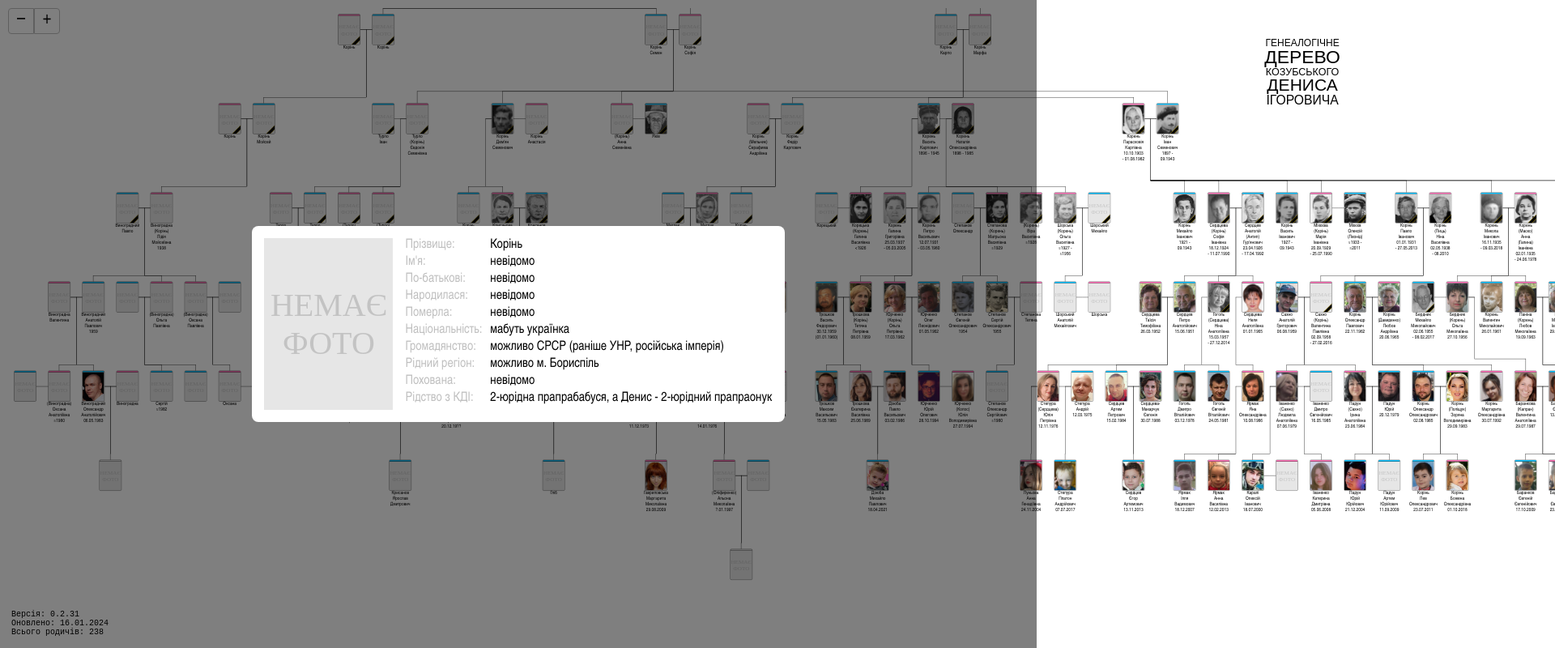
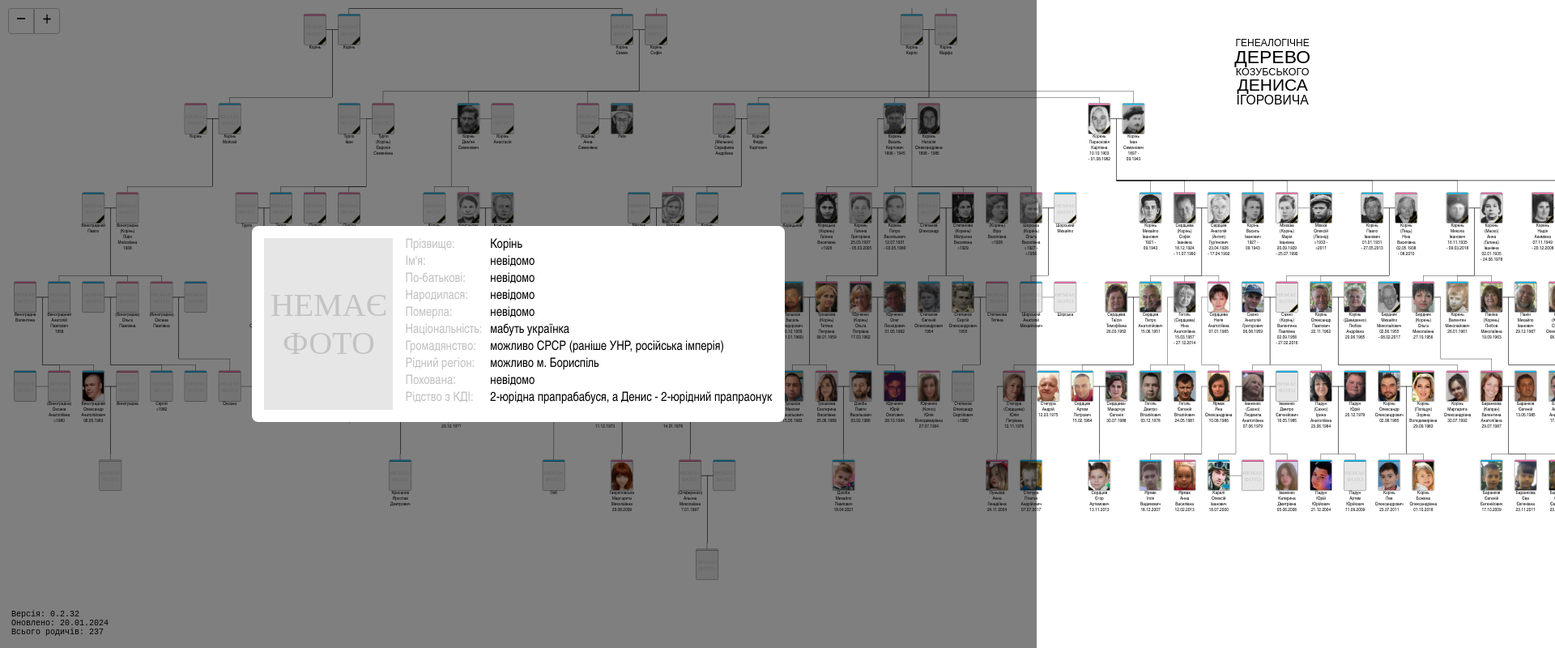
Before and after one commit to kozubskyi/genealogical-tree, a React (Create React App) app: page /genealogical-tree/person/1-1 in a window 1280 px wide. Shown: the top 800 px of the page at 81% size, 1920 px wide, since content can reach past the window. Built offline with nearby package versions, Linux system fonts and the light colour scheme; a web font is replaced by a local one.

Commit message:
update 0.2.32

```diff
--- a/package.json
+++ b/package.json
@@ -1,6 +1,6 @@
 {
 	"name": "genealogical-tree",
-	"version": "0.2.31",
+	"version": "0.2.32",
 	"homepage": "https://kozubskyi.github.io/genealogical-tree",
 	"private": true,
 	"dependencies": {
--- a/src/components/Info/Info.jsx
+++ b/src/components/Info/Info.jsx
@@ -4,8 +4,8 @@ import data from '../../data'
 const Info = () => {
 	return (
 		<div className="Info">
-			<div>Версія: 0.2.31</div>
-			<div>Оновлено: 16.01.2024</div>
+			<div>Версія: 0.2.32</div>
+			<div>Оновлено: 20.01.2024</div>
 			<div>Всього родичів: {data.length}</div>
 		</div>
 	)
--- a/src/components/Logo/Logo.css
+++ b/src/components/Logo/Logo.css
@@ -4,7 +4,7 @@
 	align-items: center;
 	font-family: 'Ysabeau Infant', 'Century Gothic', sans-serif;
 	position: absolute;
-	left: 4200px;
+	left: 4100px;
 	top: 100px;
 	/* transform: matrix(1, 0, 0, 1, 0, 0); */
 }
--- a/src/components/Tree/Tree.css
+++ b/src/components/Tree/Tree.css
@@ -10,7 +10,7 @@
 	position: absolute;
 	height: 2060px;
 	width: 1250px;
-	left: 6075px;
+	left: 5962px;
 	top: 0;
 	bottom: 0;
 	transform: matrix(1, 0, 0.55, 1, 0, 0);
```
Also changed, not shown: src/data.js, 1 other file (tests, documents, lock files or other folders).
